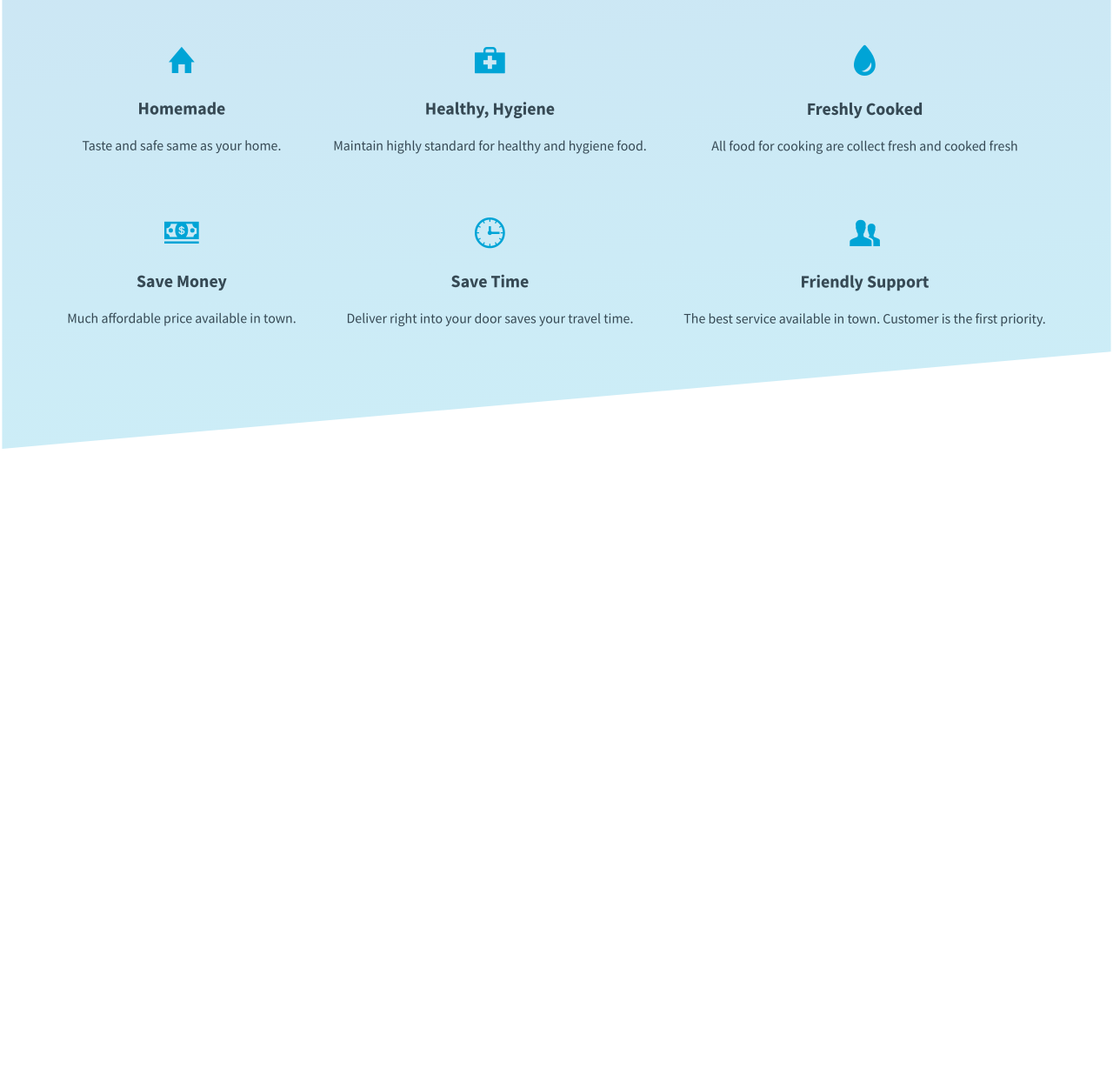
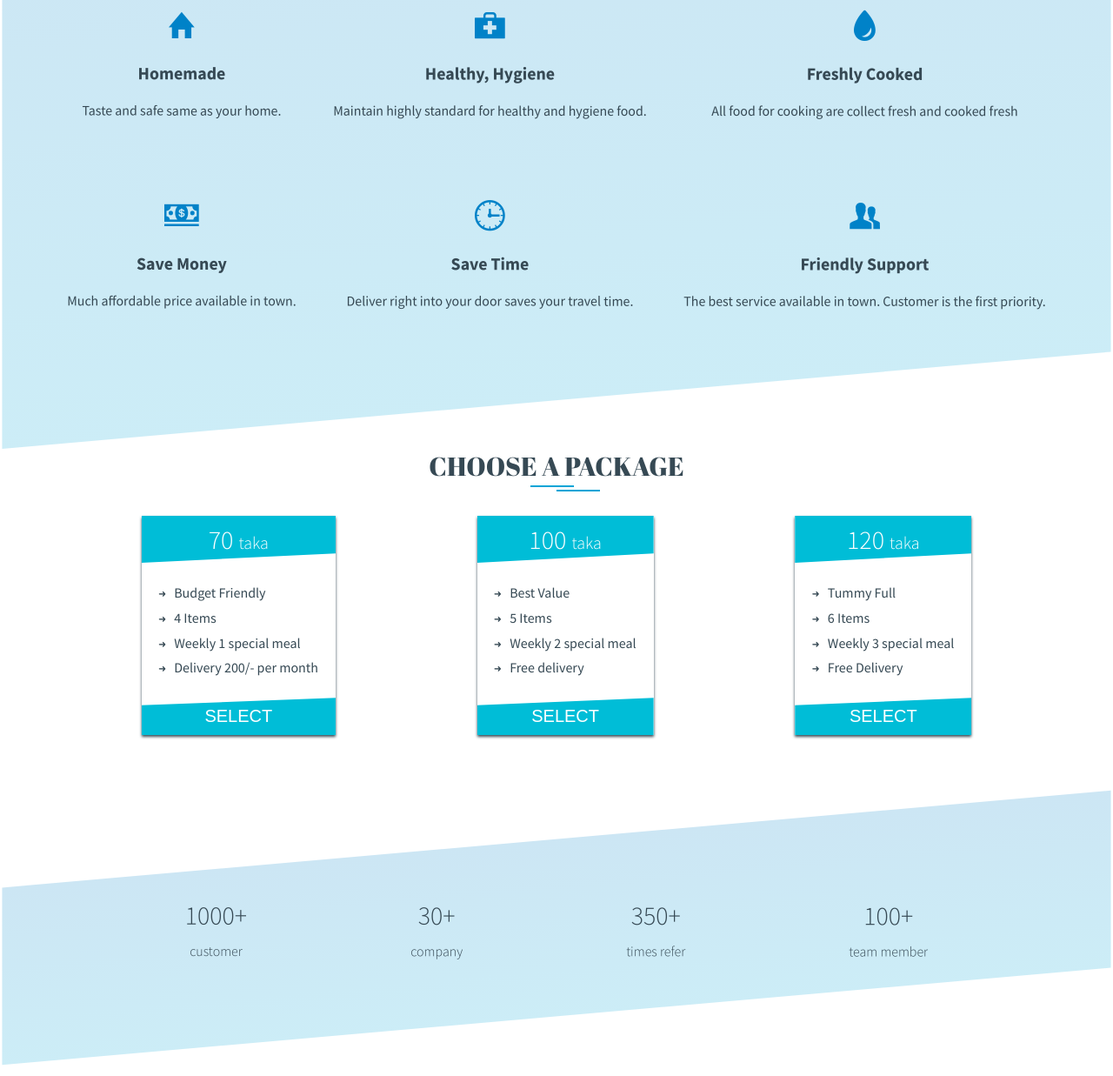
Before and after one commit to momitrahman/lunchbox, a plain HTML site: page index.html in a window 1280 px wide. Shown: the part 1269-2506 px from the top of the page at 87% size. Before the commit the page ends 1787 px from the top, so only its background shows below. Drawn offline with nearby package versions, Linux system fonts and the light colour scheme.

Commit message:
Done PACKAGE

```diff
--- a/css/style.css
+++ b/css/style.css
@@ -21,12 +21,16 @@ body {
 .header__title, .info__title {
   font-family: 'Abril Fatface', cursive; }
 
+.header, .works__steps, .feature-info, .package-items, .package-lover {
+  display: flex;
+  justify-content: space-evenly;
+  align-items: center; }
+
 .btn {
   display: inline-block;
   text-decoration: none;
   padding: 1rem 1.5rem;
-  border: none;
-  border-radius: 50px; }
+  border: none; }
   .btn-p {
     background-color: #00d3c6;
     color: inherit;
@@ -69,9 +73,7 @@ body {
   color: #ffffff; }
 
 .header {
-  display: flex;
   justify-content: space-around;
-  align-items: center;
   font-size: 2.5rem; }
   .header__title > span {
     margin-left: 5px; }
@@ -115,11 +117,7 @@ body {
 
 .works {
   text-align: center;
-  margin-top: 3rem; }
-  .works__steps {
-    display: flex;
-    justify-content: space-evenly;
-    align-items: center; }
+  margin-top: 1rem; }
   .works__steps .works-step {
     text-align: center; }
     .works__steps .works-step--logo {
@@ -127,17 +125,17 @@ body {
       margin-right: 2rem; }
       .works__steps .works-step--logo i {
         display: block;
-          font-size: 8rem;
+        font-size: 6rem;
         color: #00a4d6; }
       .works__steps .works-step--logo span {
         display: block;
         position: absolute;
         top: 22%;
-          left: 44%;
-          font-size: 4rem;
+        left: 45%;
+        font-size: 3rem;
         font-weight: 300; }
     .works__steps .works-step--info {
-        font-size: 2rem;
+      font-size: 1.8rem;
       margin-top: -2rem;
       margin-bottom: 1rem; }
       .works__steps .works-step--info i {
@@ -155,13 +153,10 @@ body {
   text-align: center;
   transform: rotate(5deg) skew(5deg); }
 
-.feature-info {
-  display: flex;
-  justify-content: space-evenly;
-  align-items: center; }
 .feature-info-item {
-    margin: 1rem 0;
-    padding: 2rem; }
+  margin: 3rem 0;
+  padding: 2rem;
+  transition: all 0.3s; }
   .feature-info-item div {
     font-size: 2rem;
     font-weight: 700;
@@ -170,5 +165,57 @@ body {
   .feature-info-item p {
     font-size: 1.6rem; }
   .feature-info-item i {
-      color: #00a4d6;
+    color: #0082c8;
     font-size: 4rem; }
+  .feature-info-item:hover {
+    border-radius: 5px;
+    transform: scale(0.9); }
+
+.package-items {
+  margin-bottom: 10rem; }
+
+.package-item {
+  margin: 2rem 0;
+  text-align: center;
+  box-shadow: 0 2px 3px #364954; }
+  .package-item__title {
+    font-size: 3rem;
+    font-weight: 300;
+    color: #ffffff;
+    background-color: #00bdd7;
+    clip-path: polygon(0 0, 100% 0, 100% 80%, 0 100%); }
+    .package-item__title > span {
+      font-size: 2rem; }
+  .package-item__info {
+    list-style: none;
+    font-size: 1.6rem;
+    text-align: left;
+    padding: 2rem; }
+    .package-item__info i {
+      font-size: calc(100% - 0.5rem);
+      margin-right: 1rem; }
+  .package-item__order {
+    font-size: 2rem;
+    font-weight: 300;
+    color: #ffffff;
+    width: 100%;
+    background-color: #00bdd7;
+    clip-path: polygon(0 20%, 100% 0, 100% 100%, 0% 100%); }
+
+.package-lover-box {
+  transform: rotate(-5deg) skew(-5deg);
+  background-image: linear-gradient(to top, rgba(0, 164, 214, 0.2), rgba(0, 130, 200, 0.2));
+  padding: 4rem;
+  margin-top: 3rem; }
+
+.package-lover {
+  transform: rotate(5deg) skew(5deg);
+  text-transform: lowercase; }
+  .package-lover__item {
+    font-size: 3rem;
+    font-weight: 300;
+    margin: 1rem;
+    padding: 1rem; }
+    .package-lover__item > span {
+      display: block;
+      font-size: 1.6rem; }
--- a/index.html
+++ b/index.html
@@ -138,6 +138,96 @@
   </div>
   <!-- FEATURE end -->
 
+  <!-- PACKAGE start -->
+  <div class="package">
+    <div class="title">Choose a package
+      <span></span>
+    </div>
+
+    <div class="package-items">
+      <div class="package-item">
+        <div class="package-item__title">
+          70
+          <span>taka</span>
+        </div>
+        <ul class="package-item__info">
+          <li>
+            <i class="ion-arrow-right-c"></i>Budget Friendly</li>
+          <li>
+            <i class="ion-arrow-right-c"></i>4 Items</li>
+          <li>
+            <i class="ion-arrow-right-c"></i>Weekly 1 special meal</li>
+          <li>
+            <i class="ion-arrow-right-c"></i>Delivery 200/- per month</li>
+        </ul>
+        <button class="package-item__order btn">
+          <span>SELECT</span>
+        </button>
+      </div>
+
+      <div class="package-item ">
+        <div class="package-item__title ">
+          100
+          <span>taka</span>
+        </div>
+        <ul class="package-item__info ">
+          <li>
+            <i class="ion-arrow-right-c"></i>Best Value</li>
+          <li>
+            <i class="ion-arrow-right-c"></i>5 Items</li>
+          <li>
+            <i class="ion-arrow-right-c"></i>Weekly 2 special meal</li>
+          <li>
+            <i class="ion-arrow-right-c"></i>Free delivery</li>
+        </ul>
+        <button class="package-item__order btn">
+          <span>SELECT</span>
+        </button>
+      </div>
+
+      <div class="package-item ">
+        <div class="package-item__title ">
+          120
+          <span>taka</span>
+        </div>
+        <ul class="package-item__info">
+          <li>
+            <i class="ion-arrow-right-c"></i>Tummy Full</li>
+          <li>
+            <i class="ion-arrow-right-c"></i>6 Items</li>
+          <li>
+            <i class="ion-arrow-right-c"></i>Weekly 3 special meal</li>
+          <li>
+            <i class="ion-arrow-right-c"></i>Free Delivery</li>
+        </ul>
+        <button class="package-item__order btn">
+          <span>SELECT</span>
+        </button>
+      </div>
+    </div>
+
+    <div class="package-lover-box">
+      <div class="package-lover">
+        <div class="package-lover__item">
+          1000+
+          <span>Customer</span>
+        </div>
+        <div class="package-lover__item">
+          30+
+          <span>Company</span>
+        </div>
+        <div class="package-lover__item">
+          350+
+          <span>times refer</span>
+        </div>
+        <div class="package-lover__item">
+          100+
+          <span>team member</span>
+        </div>
+      </div>
+    </div>
+  </div>
+  <!-- PACKAGE end -->
 
 
 </body>
--- a/sass/base/_common.scss
+++ b/sass/base/_common.scss
@@ -1,3 +1,9 @@
 %d-font {
   font-family: 'Abril Fatface', cursive;
 }
+
+%flex {
+  display: flex;
+  justify-content: space-evenly;
+  align-items: center;
+}
--- a/sass/base/_variables.scss
+++ b/sass/base/_variables.scss
@@ -3,6 +3,6 @@ $color-s: #0082c8;
 $font-color-p: #364954;
 $font-color-s: #ffffff;
 $bg-color-p: #00a4d6;
-$bg-color-s: #0082c8;
+$bg-color-s: #00bdd7;
 $border-color-p: #00a4d6;
 $border-color-s: #0082c8;
--- a/sass/components/_button.scss
+++ b/sass/components/_button.scss
@@ -3,7 +3,6 @@
   text-decoration: none;
   padding: 1rem 1.5rem;
   border: none;
-  border-radius: 50px;
 
   &-p {
     background-color: #00d3c6;
--- a/sass/layout/_feature.scss
+++ b/sass/layout/_feature.scss
@@ -11,13 +11,12 @@
 }
 
 .feature-info {
-  display: flex;
-  justify-content: space-evenly;
-  align-items: center;
+  @extend %flex;
 
   &-item {
-    margin: 1rem 0;
+    margin: 3rem 0;
     padding: 2rem;
+    transition: all 0.3s;
 
     & div {
       font-size: 2rem;
@@ -31,8 +30,13 @@
     }
 
     & i {
-      color: $color-p;
+      color: $color-s;
       font-size: 4rem;
+    }
+
+    &:hover {
+      border-radius: 5px;
+      transform: scale(0.9);
     }
   }
 }
--- a/sass/layout/_home.scss
+++ b/sass/layout/_home.scss
@@ -15,9 +15,8 @@
 }
 
 .header {
-  display: flex;
+  @extend %flex;
   justify-content: space-around;
-  align-items: center;
   font-size: 2.5rem;
 
   &__title {
--- /dev/null
+++ b/sass/layout/_package.scss
@@ -0,0 +1,72 @@
+.package-items {
+  @extend %flex;
+  margin-bottom: 10rem;
+}
+
+.package-item {
+  margin: 2rem 0;
+  text-align: center;
+  box-shadow: 0 2px 3px $font-color-p;
+
+  &__title {
+    font-size: 3rem;
+    font-weight: 300;
+    color: $font-color-s;
+    background-color: $bg-color-s;
+    clip-path: polygon(0 0, 100% 0, 100% 80%, 0 100%);
+
+    & > span {
+      font-size: 2rem;
+    }
+  }
+
+  &__info {
+    list-style: none;
+    font-size: 1.6rem;
+    text-align: left;
+    padding: 2rem;
+
+    & i {
+      font-size: calc(100% - 0.5rem);
+      margin-right: 1rem;
+    }
+  }
+
+  &__order {
+    font-size: 2rem;
+    font-weight: 300;
+    color: $font-color-s;
+    width: 100%;
+    background-color: $bg-color-s;
+    clip-path: polygon(0 20%, 100% 0, 100% 100%, 0% 100%);
+  }
+}
+
+.package-lover-box {
+  transform: rotate(-5deg) skew(-5deg);
+  background-image: linear-gradient(
+    to top,
+    rgba($color-p, 0.2),
+    rgba($color-s, 0.2)
+  );
+  padding: 4rem;
+  margin-top: 3rem;
+}
+.package-lover {
+  @extend %flex;
+  transform: rotate(5deg) skew(5deg);
+  // color: $font-color-s;
+  text-transform: lowercase;
+
+  &__item {
+    font-size: 3rem;
+    font-weight: 300;
+    margin: 1rem;
+    padding: 1rem;
+
+    & > span {
+      display: block;
+      font-size: 1.6rem;
+    }
+  }
+}
--- a/sass/main.scss
+++ b/sass/main.scss
@@ -9,3 +9,4 @@
 @import './layout/_home.scss';
 @import './layout/_works.scss';
 @import './layout/_feature.scss';
+@import './layout/_package.scss';
```
Also changed, not shown: sass/layout/_works.scss (+6 -8 lines), 1 other file. Lines whose indentation alone changed are shown as unchanged.
